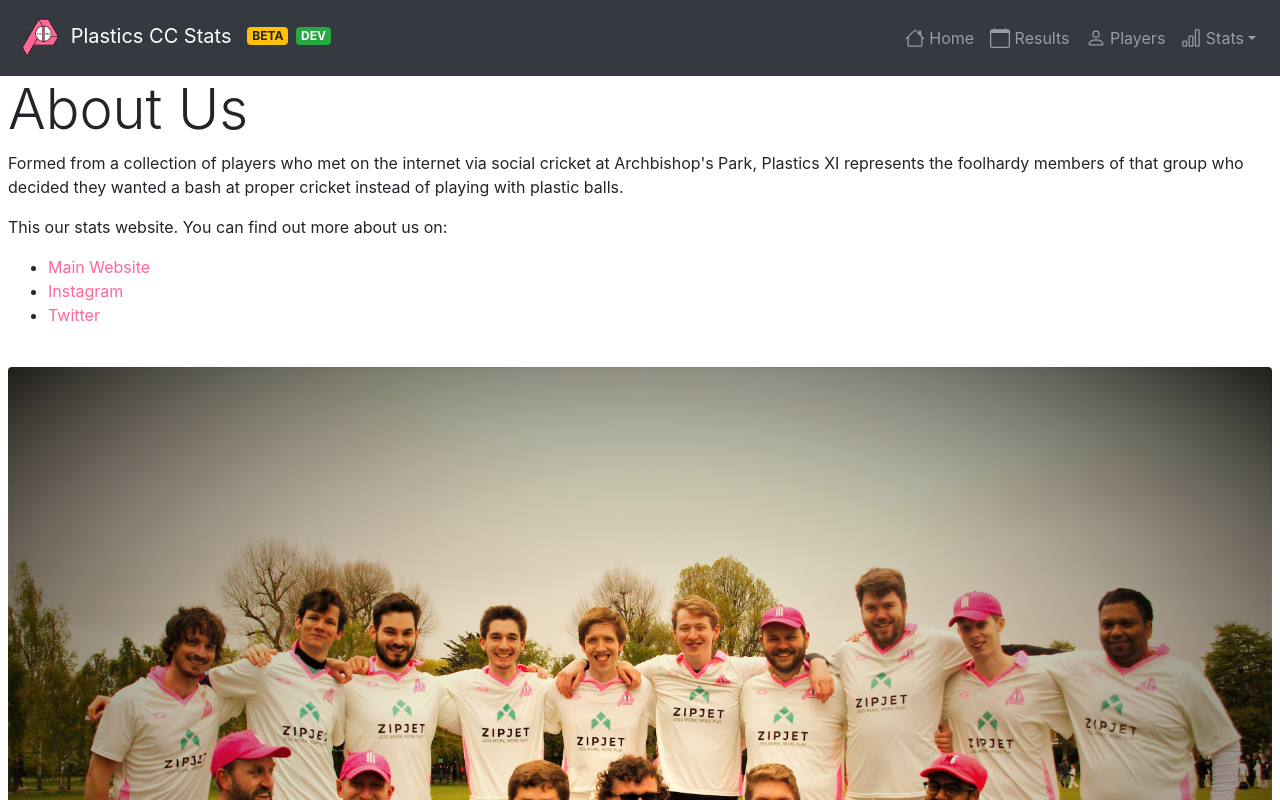
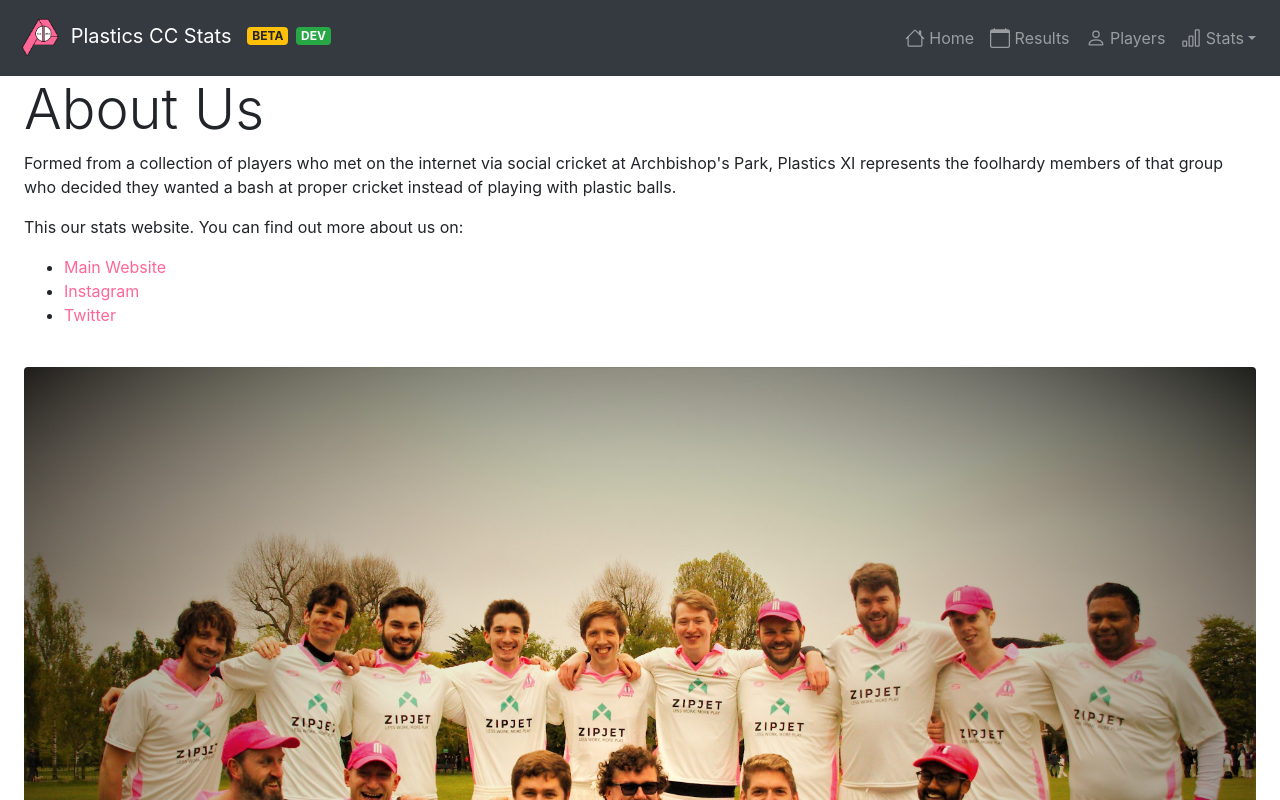
Before and after one commit to chib31/quackstats-vue, a Vue app: page / in a window 1280 px wide. Shown: the top 800 px of the page. Built offline with nearby package versions, Linux system fonts and the light colour scheme.

Commit message:
prod setup + responsive margins

```diff
--- a/src/App.vue
+++ b/src/App.vue
@@ -1,7 +1,9 @@
 <template>
   <div id="app" class="ml-auto mr-auto app_container">
     <navbar/>
-    <router-view/>
+    <div class="m-0 px-sm-2 px-md-3">
+      <router-view/>
+    </div>
   </div>
 </template>
 
```
Also changed, not shown: 1 other file (tests, documents, lock files or other folders).
